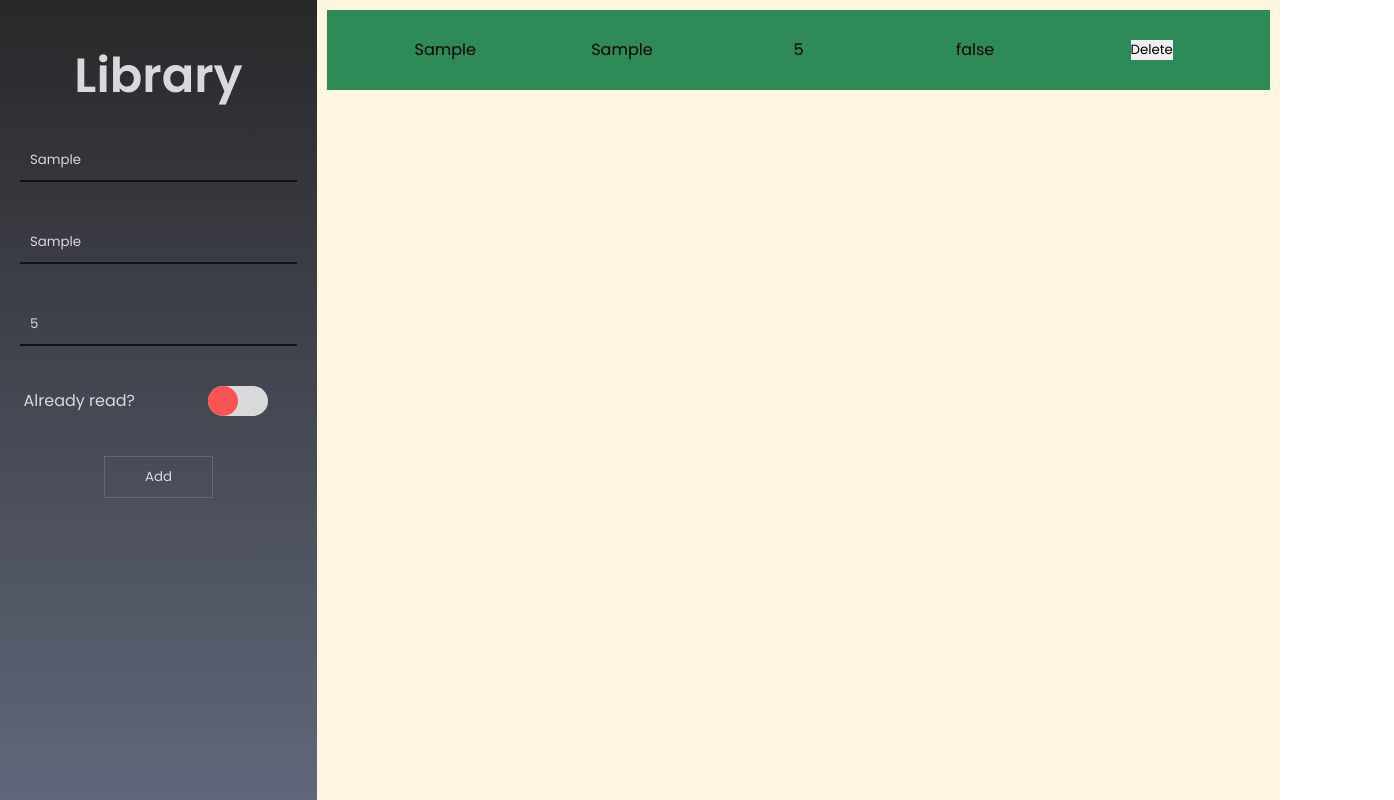
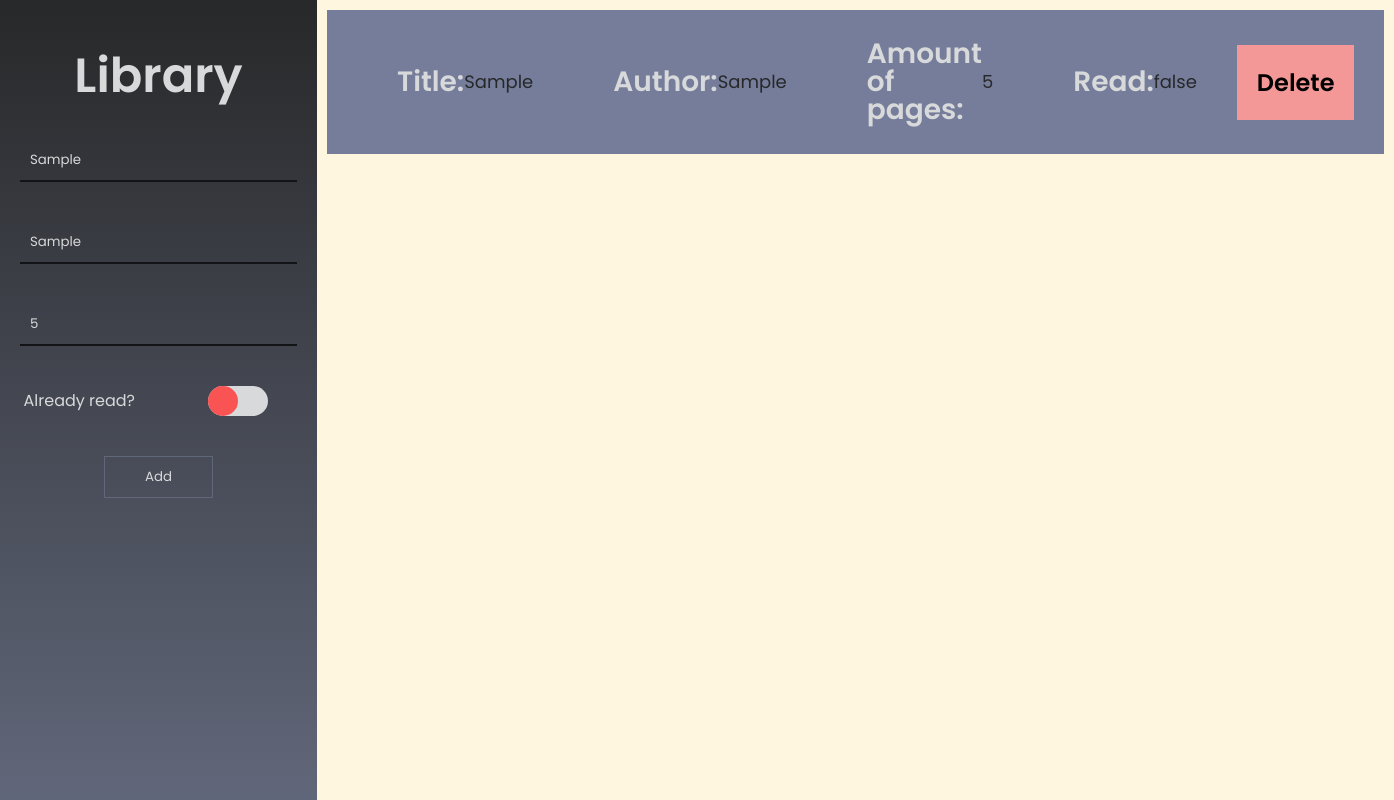
Before and after one commit to ArtmMtvnko/Library, a website built with webpack: page src/index.html in a window 1280 px wide. Both pictures are taken after typing "Sample", "Sample", "5" into the empty fields and a click on the input "Add". Shown: the whole page, 1394 px wide, since content can reach past the window. Built offline with nearby package versions, Linux system fonts and the light colour scheme.

```diff
--- a/src/index.html
+++ b/src/index.html
@@ -33,10 +33,10 @@
         <main>
             <div id="booksList" class="main__list">
                 <div class="main__item">
-                    <div class="item__title">Test Title</div>
-                    <div class="item__author">Test Author</div>
-                    <div class="item__count-of-page">Test Count</div>
-                    <div class="item__is-read">False</div>
+                    <div class="item__title"><span>Title: </span>Test Title</div>
+                    <div class="item__author"><span>Author: </span>Test Author</div>
+                    <div class="item__count-of-page"><span>Amount of pages: </span>Test Count</div>
+                    <div class="item__is-read"><span>Read: </span>False</div>
                     <button class="item__delete-btn">Delete</button>
                 </div>
             </div>
--- a/src/index.js
+++ b/src/index.js
@@ -21,4 +21,10 @@
         pageAmount: pageAmount.value,
     })
     bookList.showBooks(list)
+
+    const deleteBookBtns = document.querySelectorAll('.item__delete-btn')
+    deleteBookBtns.forEach(button => button.addEventListener('click', e => {
+        bookList.removeBook(e.target.parentNode.children[0])
+        bookList.showBooks(list)
+    }))
 })
--- a/src/scripts/BookList.js
+++ b/src/scripts/BookList.js
@@ -7,16 +7,23 @@
         this.books.push(bookObj)
     }
 
+    removeBook(title) {
+        const index = this.books.findIndex(book => book.title === title)
+        console.log(index, title);
+        this.books.splice(index, 1)
+        console.log(this.books);
+    }
+
     showBooks(elementNode) {
         elementNode.innerHTML = ''
         this.books.forEach(book => {
             elementNode.innerHTML +=
             `
                 <div class="main__item">
-                    <div class="item__title">${book.title}</div>
-                    <div class="item__author">${book.author}</div>
-                    <div class="item__count-of-page">${book.pageAmount}</div>
-                    <div class="item__is-read">${book.isRead}</div>
+                    <div class="item__title"><span>Title: </span>${book.title}</div>
+                    <div class="item__author"><span>Author: </span>${book.author}</div>
+                    <div class="item__count-of-page"><span>Amount of pages: </span>${book.pageAmount}</div>
+                    <div class="item__is-read"><span>Read: </span>${book.isRead}</div>
                     <button class="item__delete-btn">Delete</button>
                 </div>
             `
--- a/src/styles/main.scss
+++ b/src/styles/main.scss
@@ -6,14 +6,36 @@
     width: 100%;
     height: auto;
 
-    > div {
+    .main__item {
         display: grid;
-        grid-template: 1fr / 1fr 1fr 1fr 1fr 1fr;
+        grid-template: 1fr / repeat(5, auto);
         align-items: center;
-        justify-items: center;
 
         margin: 10px;
         padding: 30px;
-        background-color: seagreen;
+        background-color: #757d9a;
+
+        > div {
+            display: flex;
+            align-items: center;
+            justify-content: space-around;
+
+            margin: 0 40px;
+            font-size: 18px;
+            color: #272829;
+        }
+
+        span {
+            font-size: 28px;
+            font-weight: 600;
+            color: #D8D9DA;
+        }
     }
 }
+
+.item__delete-btn {
+    padding: 20px;
+    font-size: 24px;
+    font-weight: 600;
+    background-color: #f49797;
+}
```
